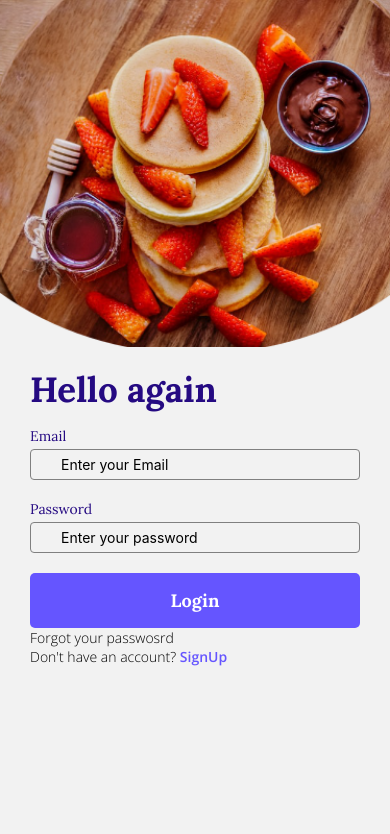
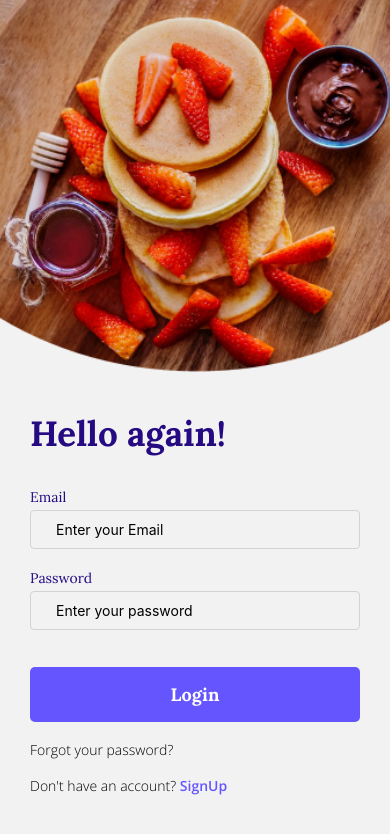
Before and after one commit to Soma586/delivery, a React Native app: screen /test in a window 390 px wide. Shown: the top 834 px of the page. Built offline with nearby package versions, Linux system fonts and the light colour scheme.

Commit message:
fixed the layout for the signin page

```diff
--- a/pages/signIn/index.jsx
+++ b/pages/signIn/index.jsx
@@ -1,124 +1,110 @@
-import { useState } from "react"
-import { View, Text, StyleSheet, Image, TextInput, Pressable } from "react-native"
-import CTA from "../../components/CTA"
-import CustomText from "../../components/CustomText"
-import { blue, purple } from "../../utility"
+import { useState } from "react";
+import {
+  View,
+  Text,
+  StyleSheet,
+  Image,
+  TextInput,
+  Pressable,
+  Dimensions,
+} from "react-native";
+import CTA from "../../components/CTA";
+import CustomText from "../../components/CustomText";
+import { blue, purple } from "../../utility";
 
-
-
-
-export const Input = ({label, placeholder, handleChange}) => {
-
-
-
+export const Input = ({ label, placeholder, handleChange }) => {
   return (
-        <View style={{marginBottom : 20}}>
-            <View style={{marginBottom : 4}}>
-                <CustomText text={label} font={'loraRegular'} size={14} color={blue}/>
+    <View style={{ marginBottom: 20 }}>
+      <View style={{ marginBottom: 4 }}>
+        <CustomText text={label} font={"loraRegular"} size={14} color={blue} />
       </View>
-
-
 
       <TextInput
         style={styles.inputText}
         placeholder={placeholder}
         borderWidth={2}
       />
+    </View>
+  );
+};
 
-        </View>
-    )
-}
-
-const SignIn = ( {navigation}) => {
-
-
-
-
-
+const SignIn = ({ navigation }) => {
   return (
-
-        <View>
+    <View style={{ height: "100%" }}>
+      {/* <View style={{flex: 1, backgroundColor: 'red'}} />
+      <View style={{flex: 2, backgroundColor: 'darkorange'}} /> */}
+      <View style={{ flex: 1 }}>
         <Image
           //source={require('../../assets/background.png')}
           style={styles.signInPic}
-            source={require('../../assets/background.png')}
-
+          source={require("../../assets/background.png")}
         />
-
-
-            <View style={styles.signContainer}>
-
-
-            <View style={{marginBottom : 15}}>
-            <CustomText text={"Hello again"} size={35} font="loraBold" color={blue}/>
       </View>
 
-
-
-            <Input label="Email" placeholder={"Enter your Email"}/>
-
-
-            <Input label="Password" placeholder={"Enter your password"}/>
-
-
-
-            <CTA title="Login" handlePress={() => navigation.navigate('Tab')}/>
-            <CustomText text={"Forgot your passwosrd"} font="sans-light"/>
-
-
-
-            <View style={{flexDirection : 'row', alignItems : 'center'}}>
-                 <CustomText text={"Don't have an account? "} font="sans-light"/>
-
-            <Pressable onPress={() => navigation.navigate('SignUp') }>
-                <CustomText text="SignUp" color={purple} font={"sans-semi-bold"}/>
-            </Pressable>
-
+      <View style={[styles.signContainer, { flex: 1 }]}>
+        <View style={{ marginBottom: 15 }}>
+          <CustomText
+            text={"Hello again!"}
+            size={35}
+            font="loraBold"
+            color={blue}
+          />
         </View>
 
+        <View>
+          <Input label="Email" placeholder={"Enter your Email"} />
 
+          <Input label="Password" placeholder={"Enter your password"} />
         </View>
 
+        <CTA title="Login" handlePress={() => navigation.navigate("Tab")} />
+        <CustomText text={"Forgot your password?"} font="sans-light" />
 
+        <View style={{ flexDirection: "row", alignItems: "center" }}>
+          <CustomText text={"Don't have an account? "} font="sans-light" />
 
+          <Pressable onPress={() => navigation.navigate("SignUp")}>
+            <CustomText text="SignUp" color={purple} font={"sans-semi-bold"} />
+          </Pressable>
         </View>
-    )
-
-}
-
+      </View>
+    </View>
+  );
+};
 
 const styles = StyleSheet.create({
+  signInPic: {
+    width: "100%",
+    height: "100%",
+    //height : 400,
+    //marginBottom : 20,
+    marginTop : -30
+  },
+  signContainer: {
+    height: "100%",
+    paddingHorizontal: 30,
+    justifyContent: "space-around",
+    paddingBottom: 40,
+  },
+  welcome: {
+    fontSize: 35,
+    color: "blue",
+  },
+  inputLabel: {
+    marginBottom: 6,
+  },
+  inputText: {
+    borderTopWidth: 1,
+    borderLeftWidth: 1,
+    borderRightWidth: 1,
+    borderBottomWidth: 1,
+    // borderWidth : 1,
+    borderColor: "lightgrey",
+    //width: '100%',
+    paddingLeft: 25,
+    borderRadius: 4,
+    paddingVertical: 10,
+  },
+});
 
-    signInPic: {
-
-        width: '100%',
-        marginBottom : 20
-    },
-    signContainer : {
-
-        // flex : 1,
-        //alignItems: 'center'
-        paddingHorizontal : 30
-    },
-    welcome : {
-        fontSize: 35,
-        color: 'blue'
-    },
-    inputLabel : {
-        marginBottom : 6
-    },
-    inputText : {
-
-        borderWidth : 0.5,
-        borderColor : 'grey',
-        width: '100%',
-        paddingLeft: 30,
-        borderRadius : 4,
-        paddingVertical : 6
-    },
-
-})
-
-
-
-export default SignIn
+export default SignIn;
```
Lines whose indentation alone changed are shown as unchanged.
